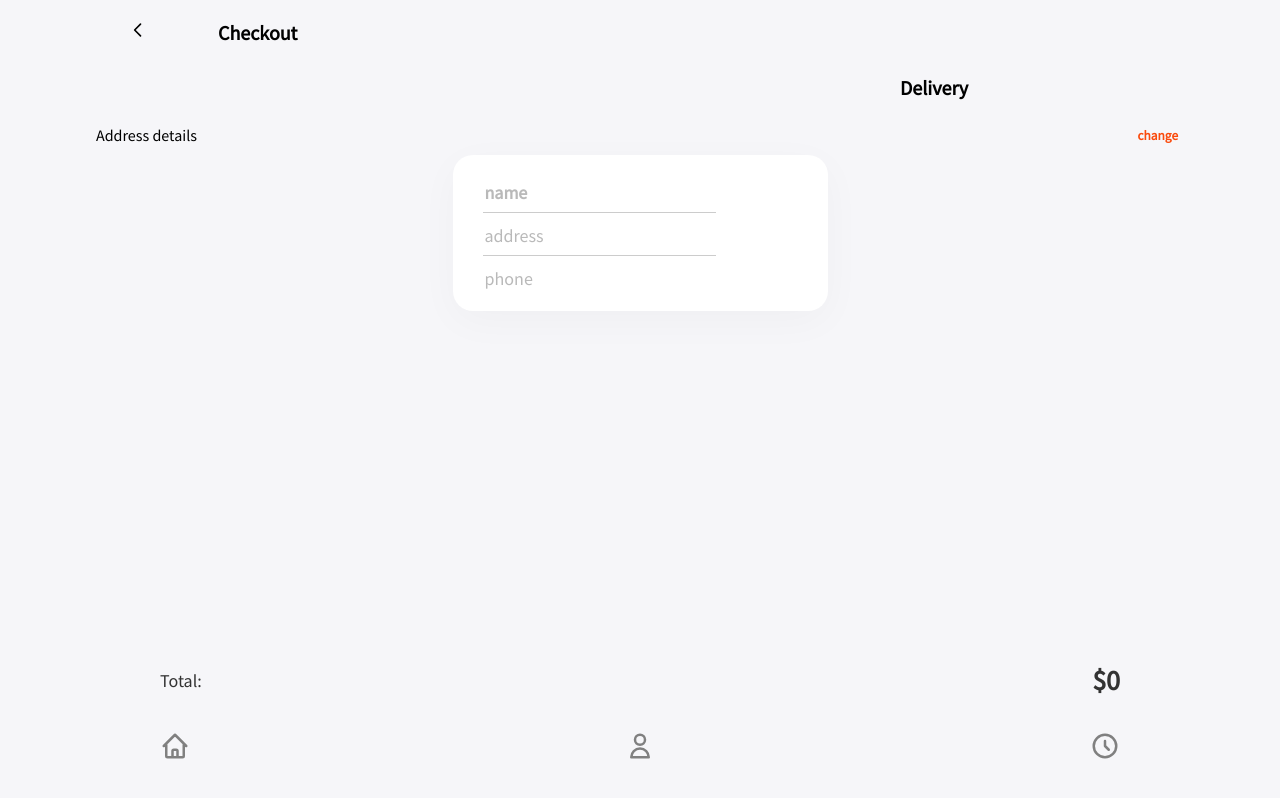
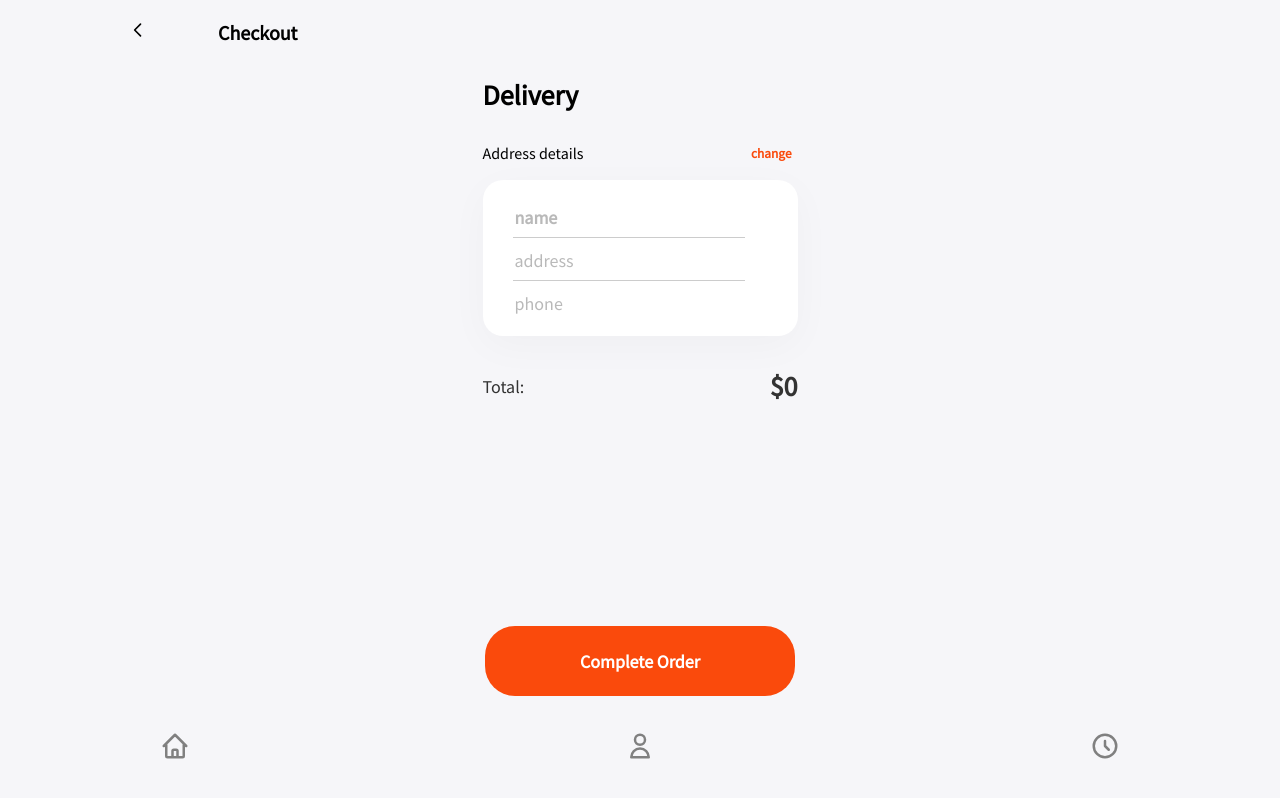
Before and after one commit to mangelpt/Store, a React (Create React App) app: page /checkout in a window 1280 px wide. Built offline with nearby package versions, Linux system fonts and the light colour scheme; sample sign-in values are in the browser's storage.

Commit message:
fix css in checkout page

```diff
--- a/src/components/TotalPrice.js
+++ b/src/components/TotalPrice.js
@@ -3,7 +3,7 @@ import styled from "@emotion/styled";
 export function TotalPrice({ pricetotal }) {
 
   const ContainerPrice = styled.div`
-    width: 75vw;
+    width: 315px;
     height: 80px;
     display: flex;
     align-items: center;
--- a/src/components/UI/CheckoutCard.js
+++ b/src/components/UI/CheckoutCard.js
@@ -4,11 +4,11 @@ const Checkout = styled.div`
   background: #FFFFFF;
   box-shadow: 0px 10px 40px rgba(0, 0, 0, 0.03);
   border-radius: 20px;
-  padding: 25px 30px 20px 30px;
-  width: 315px;
+  padding: 25px 53px 20px 30px;
+  width: 232px;
   margin-bottom: 10px;
   form {
-    width: 233px;
+    width: 232px;
     display: flex;
     flex-direction: column;
   }
--- a/src/pages/Cart.js
+++ b/src/pages/Cart.js
@@ -13,7 +13,6 @@ const StyledDiv = styled.div`
 width: 100vw;
 display: flex;
 flex-direction: column;
-justify-content: space-between;
 align-items: center;
 gap: 10px;
 margin-bottom: 174px;
--- a/src/pages/Checkout.js
+++ b/src/pages/Checkout.js
@@ -10,17 +10,34 @@ import { Link, Redirect } from 'react-router-dom';
 import { useOrderContext } from '../contexts/OrderContext';
 
 const StyledDiv = styled.div`
-height: 100vh;
 width: 100vw;
 display: flex;
 flex-direction: column;
-justify-content: space-between;
+justify-content: center;
 align-items: center;
-gap: 10px;
+
+.container{
+  display: flex;
+  flex-direction: column;
+  align-items: center;
+
+  h3{
+    margin-top: 13px;
+    font-size: 20px;
+    align-self: flex-start;
+    margin-bottom: 30px;
+    font-weight: 600;
+    font-size: 28px;
+    line-height: 35px;
+  }
+
   span{
-  width: 85vw;
+    align-self: center;
+    width: 315px;
     display: flex;
     justify-content: space-between;
+    margin-bottom: 17px;
+
     button{
       border: none;
       color: #FA4A0C;
@@ -29,14 +46,6 @@ span{
       cursor: pointer;
     }
   }
-h3{
-  font-size: 20px;
-  align-self: flex-start;
-  margin-left: calc(100VW - 380px);
-  margin-bottom: 15px;
-}
-.container{
-  flex: 2;
 }
 `;
 export function Checkout() {
@@ -51,18 +60,18 @@ export function Checkout() {
         </Link>
         Checkout
       </BackHistory>
+      <div className="container">
         <h3>Delivery</h3>
         <span>
           <p>Address details </p>
           <button>change</button>
         </span>
-      <div className="container">
         <CheckoutCard />
       </div>
       <TotalPrice pricetotal={
         (foods.reduce((acc, food) => acc + food.price * food.count, 0))/100
       } />
-      <Button text="Complete Order" />
+      <Button prefix="foot" text="Complete Order" />
       <Footer />
     </StyledDiv>
   );
```
Lines whose indentation alone changed are shown as unchanged.
